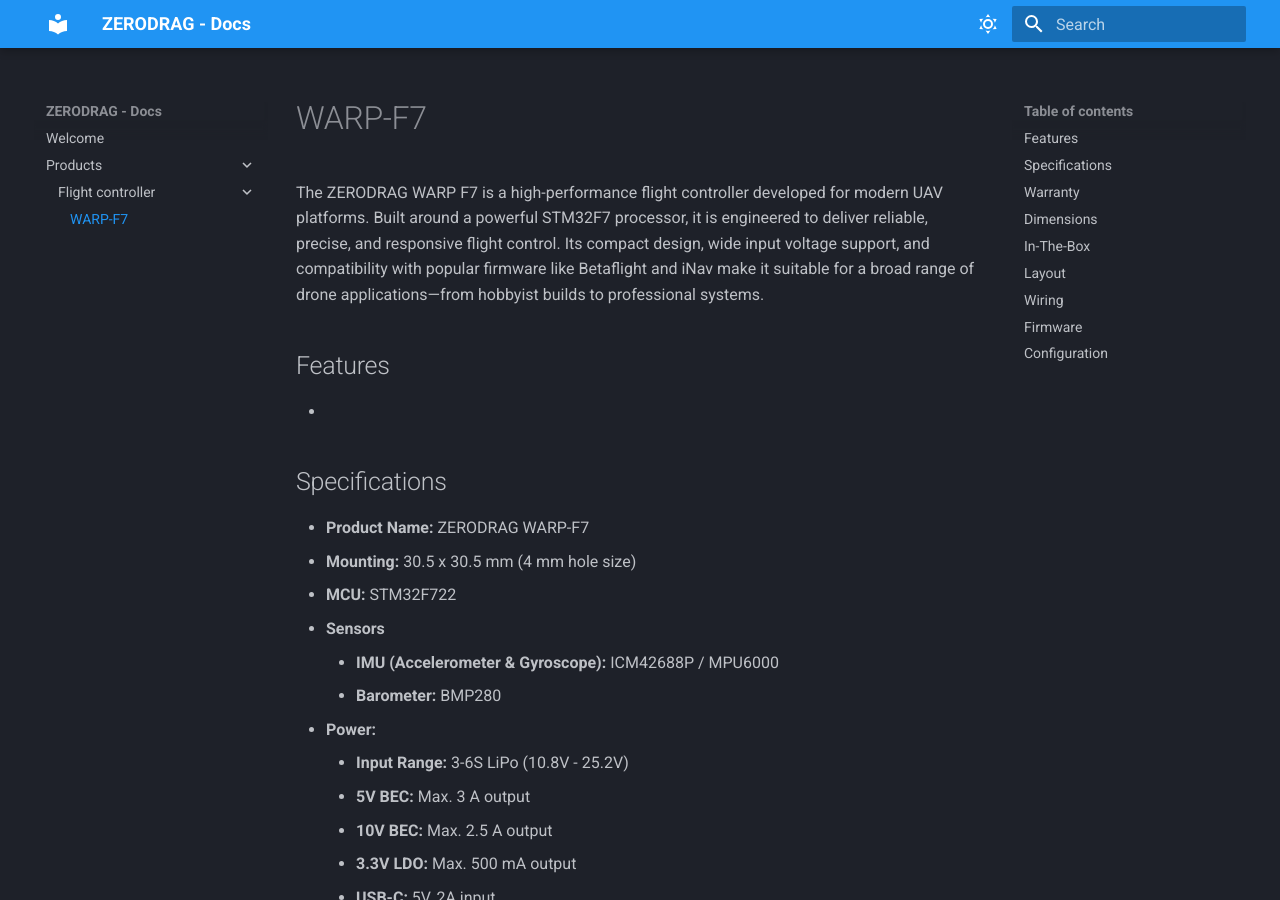
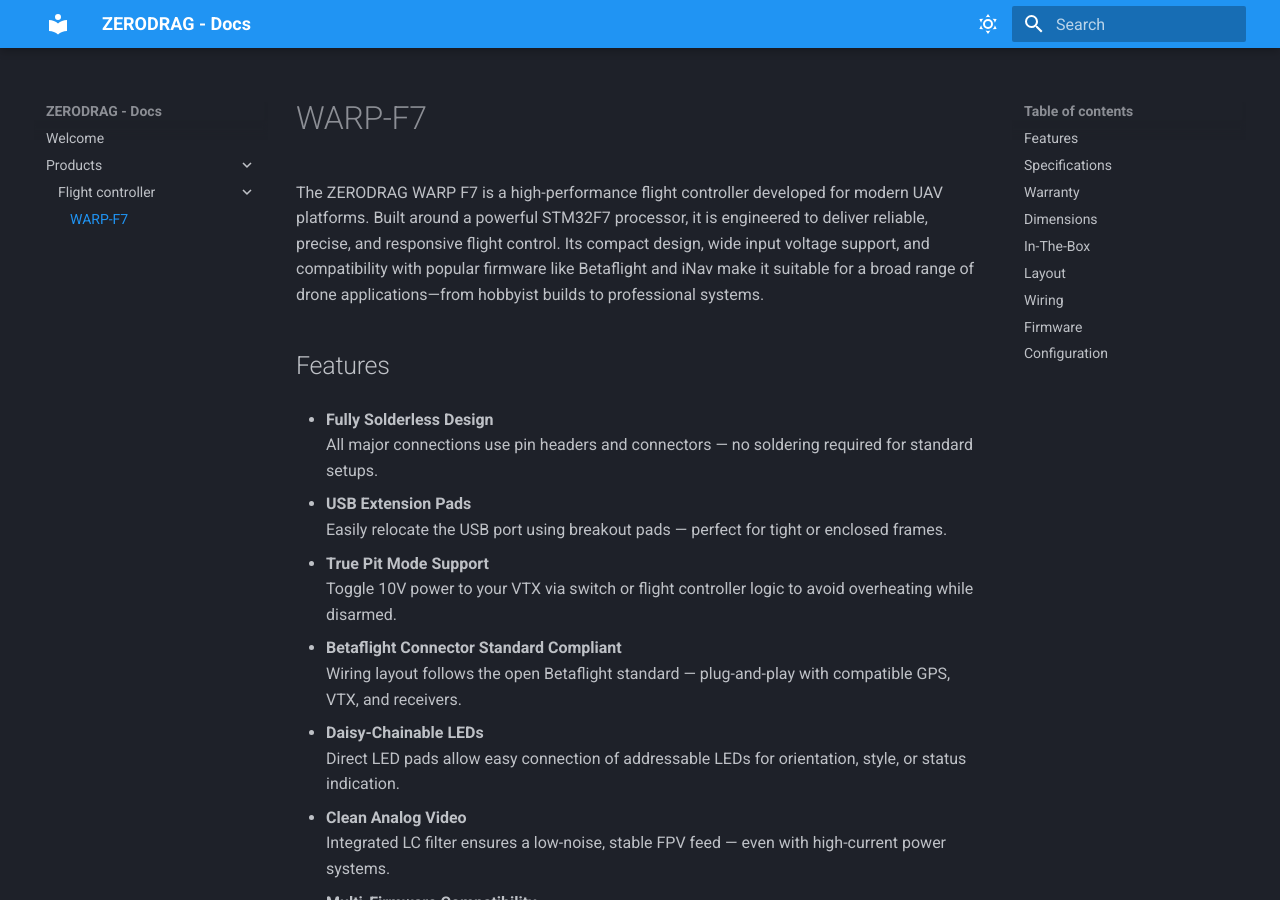
Before and after one commit to Zerodrag-Technologies/Zerodrag-Docs, an MkDocs documentation site: the page built from docs/products/flight-controller/warp.md, in a window 1280 px wide and 900 px high. Built offline with MkDocs 1.6.1 and Material for MkDocs 9.7.7, drawn with Linux system fonts in a browser that asks for light colours; some of the changed text lies outside the part shown.

Commit message:
Added high level, quality of life improving features.

```diff
--- a/docs/products/flight-controller/warp.md
+++ b/docs/products/flight-controller/warp.md
@@ -6,7 +6,26 @@
 
 ## Features
 
--
+- **Fully Solderless Design**
+  All major connections use pin headers and connectors — no soldering required for standard setups.
+
+- **USB Extension Pads**
+  Easily relocate the USB port using breakout pads — perfect for tight or enclosed frames.
+
+- **True Pit Mode Support**
+  Toggle 10V power to your VTX via switch or flight controller logic to avoid overheating while disarmed.
+
+- **Betaflight Connector Standard Compliant**
+  Wiring layout follows the open Betaflight standard — plug-and-play with compatible GPS, VTX, and receivers.
+
+- **Daisy-Chainable LEDs**
+  Direct LED pads allow easy connection of addressable LEDs for orientation, style, or status indication.
+
+- **Clean Analog Video**
+  Integrated LC filter ensures a low-noise, stable FPV feed — even with high-current power systems.
+
+- **Multi-Firmware Compatibility**
+  Supported by both **Betaflight** and **iNav** — choose your firmware based on your flying style or mission requirements.
 
 ## Specifications
 
```
